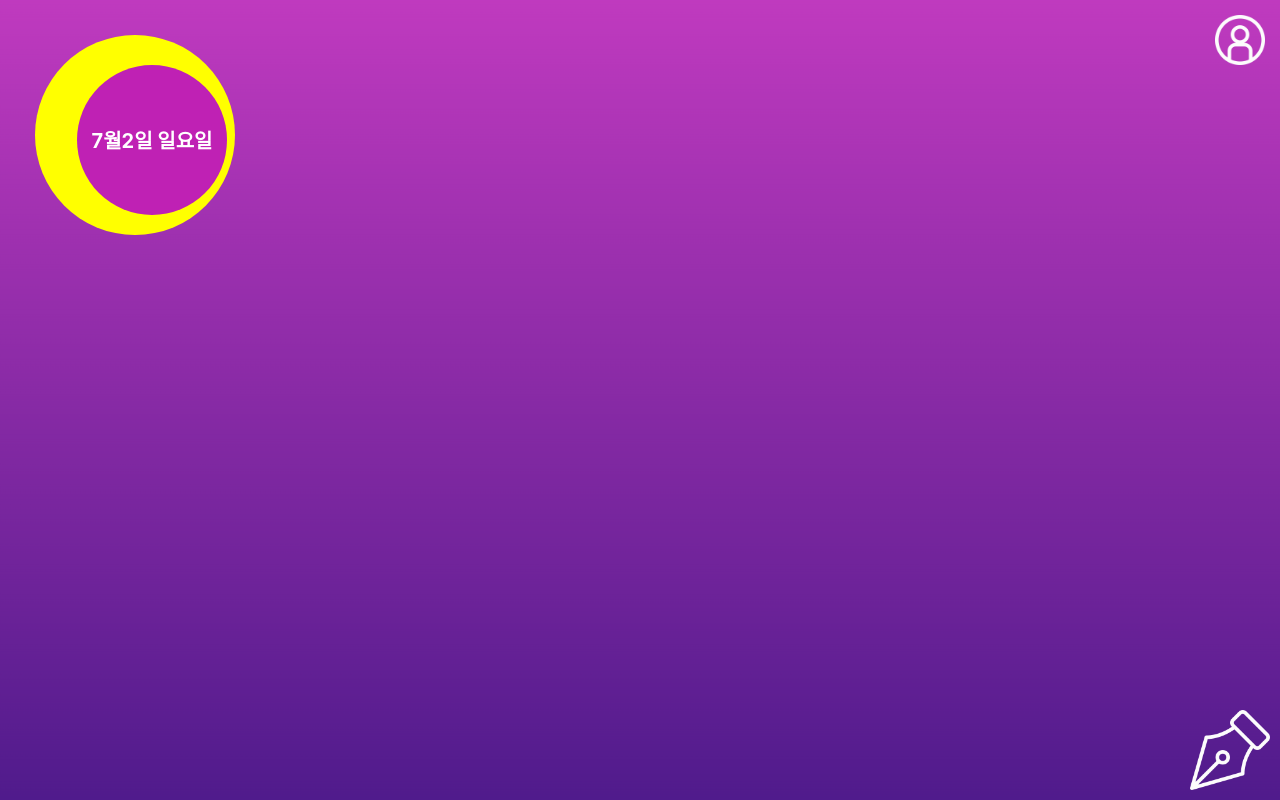
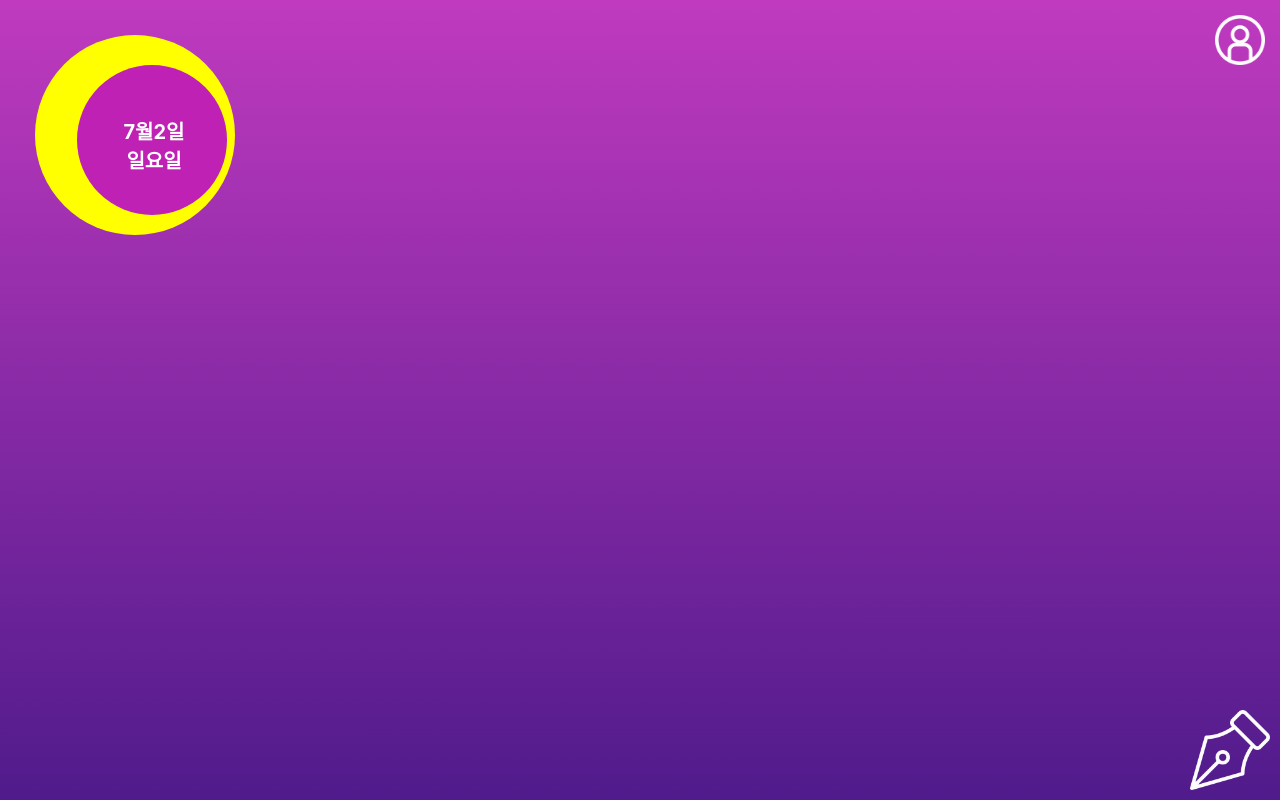
Before and after one commit to ModuMoyeoToyProject/painting-diary-fe, a React (Create React App) app: page / in a window 1280 px wide. Built offline with nearby package versions, Linux system fonts and the light colour scheme.

Commit message:
요일 수정

```diff
--- a/src/App.css
+++ b/src/App.css
@@ -28,6 +28,7 @@ body{
   background-color:#bf21b4;
   margin-left: 42px;
   margin-top: 30px;
+  position: relative;
 }
 .login{
   width: 100%;
@@ -77,8 +78,10 @@ filter: invert(100%) sepia(0%) saturate(7500%) hue-rotate(253deg) brightness(104
   color:#ffffff;
   font-weight: bold;
   font-size: 20px;
-  display: inline-block;
-  margin-top: 60px;
+  display: block;
+  position: relative;
+  margin-top: -99px;
+  margin-left: 38px;
 }
 
 
--- a/src/component/date.js
+++ b/src/component/date.js
@@ -8,16 +8,15 @@ const Sidebar = () => {
         const week = ['일요일', '월요일', '화요일', '수요일', '목요일', '금요일', '토요일'];
         let dayOfWeek = week[now.getDay()];
 
-      return todayMonth + '월' + todayDate+'일'
-        + " " + dayOfWeek
+      return todayMonth + '월' + todayDate+'일'+"     "+dayOfWeek
 
     }
 
 
     return (
             <div className='date'>{todayTime().slice(0, 9)}
-              <span>{todayTime().slice(9, 12)}</span>
-              <span>{todayTime().slice(12, 19)}</span>
+              <div>{todayTime().slice(9, 12)}</div><br></br>
+              <div>{todayTime().slice(12, 19)}</div>
             </div>
     );
 };
--- a/src/component/header.js
+++ b/src/component/header.js
@@ -6,8 +6,9 @@ const Header = () => {
         <div className="header">
             <div className="moon">
                 <div className="small-moon">
-                    <Data/>
+
                 </div>
+                <Data/>
 
             </div>
             <div className="login">
```
